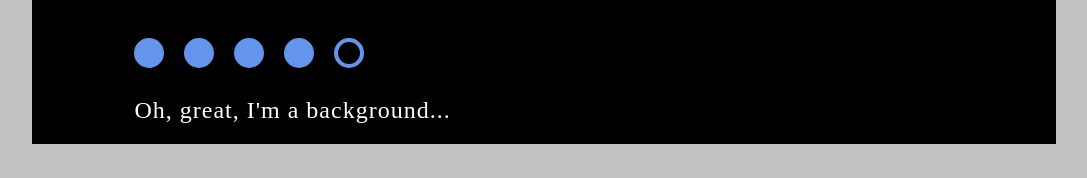
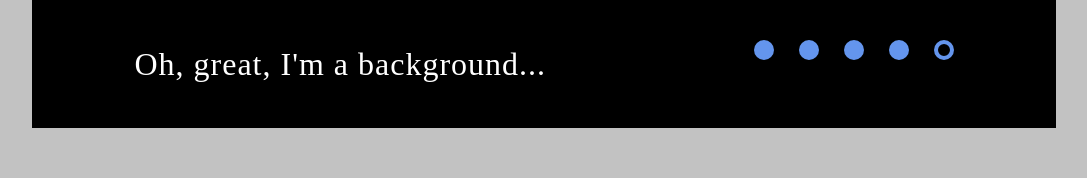
Before and after one commit to Tatsiana-Vaitovich/cssMemSlider, a plain HTML site: page cssMemSlider/index.html in a window 1280 px wide. Shown: the part 664-842 px from the top of the page, without its empty margins (104-1191 px from the left). After the commit the page ends 800 px from the top, so only its background shows below. Drawn offline with Linux system fonts and the light colour scheme; a web font is replaced by a local one.

Commit message:
feat: improve layout for adaptive

```diff
--- a/cssMemSlider/index.html
+++ b/cssMemSlider/index.html
@@ -46,6 +46,7 @@
             </div>
           </div>
         </div>
+        <div class="slider__wrapper">
           <div class="slider__controls">
             <label for="slide1" class="slider__btn"></label>
             <label for="slide2" class="slider__btn"></label>
@@ -57,9 +58,10 @@
             <p class="slider__description slider__description1">My whole life has been a lie...</p>
             <p class="slider__description slider__description2">Relax?
               you tell me to relax?</p>
-          <p class="slider__description slider__description3">It's the most nice time of the year...</p>
+            <p class="slider__description slider__description3">Spring is the worst time of the year for cats!</p>
             <p class="slider__description slider__description4">I'd wish you a merry christmas, but grumpy cat doesn't wish anybody, but I heart you mention free pizza...</p>
             <p class="slider__description slider__description5">Oh, great, I'm a background...</p>
+          </div>
         </div>
       </div>
     </div>
--- a/cssMemSlider/style.css
+++ b/cssMemSlider/style.css
@@ -28,6 +28,10 @@ img {
   box-sizing: border-box;
 }
 
+p {
+  margin: 0;
+}
+
 .overal {
   min-width: 320px;
   width: 100%;
@@ -41,16 +45,17 @@ img {
 
 .container {
   width: 80%;
-  height: 100vh;
+  /* height: 100vh; */
   margin: 0 auto;
   padding-top: 40px;
+  padding-bottom: 40px;
   background-color: black;
 }
 
 .slider {
   position: relative;
   width: 80%;
-  height: 100vh;
+  /* height: 100vh; */
   margin: 0 auto;
   overflow: hidden;
 }
@@ -67,12 +72,10 @@ img {
 }
 
 .slider__item {
-  /* position: absolute; */
-  /* left: 100%; */
+  position: relative;
   width: 100%;
   opacity: 0;
   display: none;
-  /* height: 50vh; */
   animation-name: slide;
   animation-duration: 1s;
   animation-timing-function: ease-in-out;
@@ -123,18 +126,16 @@ img {
 
 .slider__controls {
   display: flex;
-  width: auto;
+  justify-content: space-between;
+  width: 200px;
   margin: 0 auto;
   margin-bottom: 20px;
-
 }
 
 .slider__btn {
   display: block;
   width: 30px;
   height: 30px;
-  margin-left: 10px;
-  margin-right: 10px;
   background-color: #6495ED;
   border: 4px solid #6495ED;
   border-radius: 50%;
@@ -161,11 +162,11 @@ img {
   width: 100%;
 }
 
-#slide1:checked ~ .slider__controls label:nth-of-type(1),
-#slide2:checked ~ .slider__controls label:nth-of-type(2),
-#slide3:checked ~ .slider__controls label:nth-of-type(3),
-#slide4:checked ~ .slider__controls label:nth-of-type(4),
-#slide5:checked ~ .slider__controls label:nth-of-type(5) {
+#slide1:checked ~ .slider__wrapper > .slider__controls label:nth-of-type(1),
+#slide2:checked ~ .slider__wrapper > .slider__controls label:nth-of-type(2),
+#slide3:checked ~ .slider__wrapper .slider__controls label:nth-of-type(3),
+#slide4:checked ~ .slider__wrapper > .slider__controls label:nth-of-type(4),
+#slide5:checked ~ .slider__wrapper > .slider__controls label:nth-of-type(5) {
   background-color: #000;
   border: 4px solid #6495ED;
 }
@@ -181,11 +182,11 @@ img {
   /* left: 0; */
 }
 
-#slide1:checked ~ .slider__description-container > .slider__description1,
-#slide2:checked ~ .slider__description-container > .slider__description2,
-#slide3:checked ~ .slider__description-container > .slider__description3,
-#slide4:checked ~ .slider__description-container > .slider__description4,
-#slide5:checked ~ .slider__description-container > .slider__description5 {
+#slide1:checked ~ .slider__wrapper > .slider__description-container > .slider__description1,
+#slide2:checked ~ .slider__wrapper > .slider__description-container > .slider__description2,
+#slide3:checked ~ .slider__wrapper > .slider__description-container > .slider__description3,
+#slide4:checked ~ .slider__wrapper > .slider__description-container > .slider__description4,
+#slide5:checked ~ .slider__wrapper > .slider__description-container > .slider__description5 {
   display: block;
   opacity: 1;
   /* left: 0; */
@@ -193,18 +194,40 @@ img {
 
 @media screen and (min-width: 768px) {
   .overal {
-    font-size: 1.2em ;
+    font-size: 1.5em ;
+  }
+  .slider__wrapper {
+    display: flex;
+    flex-wrap: nowrap;
+    flex-direction: row-reverse;
+    justify-content: space-between;
+    align-content: flex-start;
+  }
+
+  .slider__description-container {
+    width: 70%;
+    margin-right: 20px;
+  }
+
+  .slider__controls {
+    margin: 0;
+  }
+
+  .slider__btn {
+    width: 20px;
+    height: 20px;
   }
 }
 
 @media screen and (min-width: 1024px) {
   .overal {
-    font-size: 1.5em;
+    font-size: 2em;
   }
 }
 
 @media screen and (min-width: 1920px) {
   .overal {
-    font-size: 2em;
+    font-size: 3em;
   }
 }
+}
```
Also changed, not shown: cssMemSlider/img/slide4.jpg, cssMemSlider/img/slide5.jpg. Lines whose indentation alone changed are shown as unchanged.
